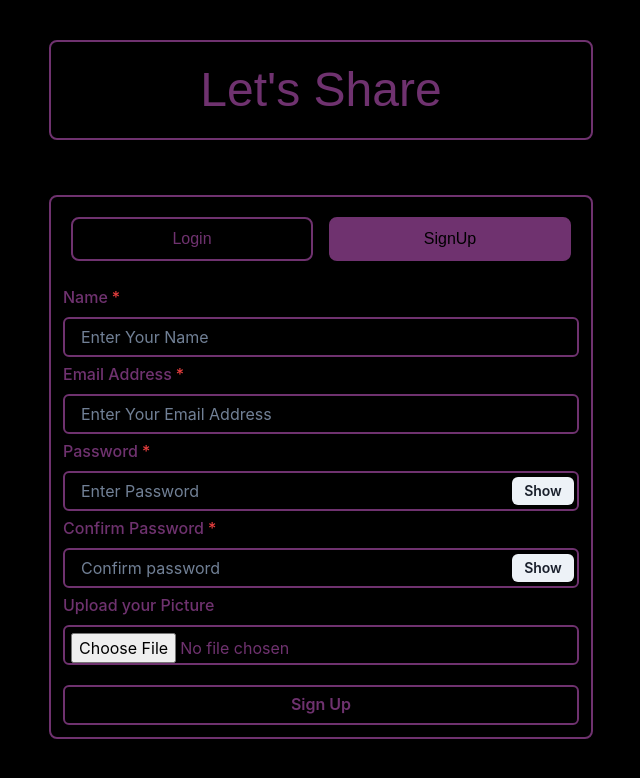
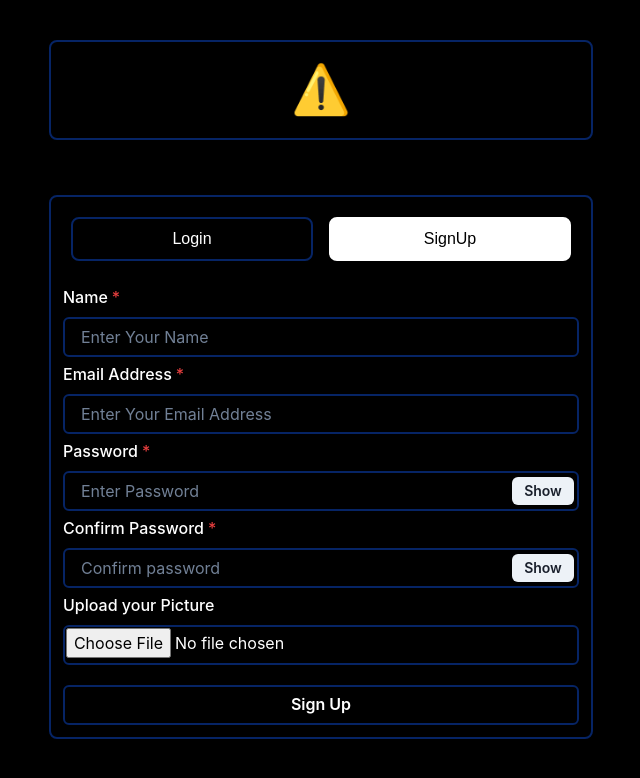
Before and after one commit to asmita18ashii/Mern-Chat-App, a React (Create React App) app in the folder frontend/: page / in a window 1280 px wide. Both pictures are taken after a click on the item "SignUp". Shown: the top 778 px of the page, without its empty margins (319-959 px from the left). Built offline with nearby package versions, Linux system fonts and the light colour scheme.

Commit message:
theme changed

```diff
--- a/frontend/package.json
+++ b/frontend/package.json
@@ -9,12 +9,14 @@
     "@cloudinary/url-gen": "^1.19.0",
     "@emotion/react": "^11.11.4",
     "@emotion/styled": "^11.11.5",
+    "@lottiefiles/react-lottie-player": "^3.5.4",
     "@testing-library/jest-dom": "^5.17.0",
     "@testing-library/react": "^13.4.0",
     "@testing-library/user-event": "^13.5.0",
     "axios": "^1.6.8",
     "framer-motion": "^11.1.1",
     "i": "^0.3.7",
+    "lottie-react": "^2.4.0",
     "npm": "^10.5.2",
     "react": "^18.2.0",
     "react-dom": "^18.2.0",
--- a/frontend/src/Pages/Homepage.js
+++ b/frontend/src/Pages/Homepage.js
@@ -9,8 +9,8 @@ import Login from "../components/Authentication/Login";
 import Signup from "../components/Authentication/Signup";
 import './Homepage.css';
 import ResetPass from "../components/Authentication/ResetPassword";
-
-
+import { Player } from "@lottiefiles/react-lottie-player";
+import loadingImg from  "../animations/loading.json"
 function Homepage() {
   const history = useHistory();
   const [forgotTab, setForgotTab] = useState(false);
@@ -52,11 +52,16 @@ function Homepage() {
         w="100%"
         m="40px 0 15px 0"
         borderRadius="lg"
-        borderColor="rgb(111, 50, 111)"
+        borderColor="rgb(6, 36, 101)"
         borderWidth="2px"
       >
-        <Text fontSize="5xl" fontFamily="fantasy" fontWeight="500" color="rgb(111, 50, 111)" fontStyle="Bold">
-          Let's Share
+        <Text fontSize="5xl" fontFamily="fantasy" fontWeight="500" color="rgb(6, 36, 101)" fontStyle="Bold">
+          <Player
+            autoplay
+            loop
+            mode="normal"
+            src={{loadingImg}} style={{ width: "300px", height: "300px" }}
+          ></Player>
         </Text>
       </Box>
       <Box display="flex"
@@ -65,7 +70,7 @@ function Homepage() {
         w="100%"
         m="40px 0 15px 0"
         borderRadius="lg"
-        borderColor="rgb(111, 50, 111)"
+        borderColor="rgb(6, 36, 101)"
         borderWidth="2px">
 
         <div className="tabs">
@@ -105,7 +110,7 @@ function Homepage() {
               </>
             }
           </ul>
-          <div id="login-panel"  className="tab-panel">
+          <div id="login-panel" className="tab-panel">
             <Login />
             <small
               className='forget-txt'
--- a/frontend/src/components/Authentication/Login.js
+++ b/frontend/src/components/Authentication/Login.js
@@ -93,6 +93,10 @@ const Login = () => {
           type="email"
           placeholder="Enter Your Email Address"
           onChange={(e) => setEmail(e.target.value)}
+          _focus={
+            {border : "none"}
+          }
+
         />
       </FormControl>
       <FormControl id="password" isRequired>
@@ -106,8 +110,8 @@ const Login = () => {
           />
           <InputRightElement width="4.5rem">
             <Button
-              borderColor="rgb(111, 50, 111)"
-              color="rgb(111, 50, 111)"
+              borderColor="rgb(6, 36, 101)"
+              color="rgb(6, 36, 101)"
               borderWidth="2px"
               h="1.75rem"
               size="sm"
@@ -120,19 +124,17 @@ const Login = () => {
       <Button
         width="100%"
         backgroundColor="black"
-        borderColor="rgb(111, 50, 111)"
-        color="rgb(111, 50, 111)"
+        borderColor="rgb(6, 36, 101)"
+        color="white"
         borderWidth="2px"
         style={{ marginTop: 15 }}
         onClick={submitHandler}
         isLoading={loading}
         _hover={{
-          bg: "rgb(111, 50, 111)", // Background color on hover
-          color: "black", // Text color on hover
+          bg: "rgb(6, 36, 101)", // Background color on hover
         }}
         _active={{
-          bg: "rgb(111, 50, 111)", // Background color on hover
-          color: "black", // Text color when active
+          bg: "rgb(6, 36, 101)", // Background color on hover
         }}
       >
         Login
--- a/frontend/src/components/Authentication/ResetPassword.js
+++ b/frontend/src/components/Authentication/ResetPassword.js
@@ -128,20 +128,18 @@ const ResetPassword = ({ onCompletion }) => {
 
             <Button
                 backgroundColor="black"
-                borderColor="rgb(111, 50, 111)"
-                color="rgb(111, 50, 111)"
+                borderColor="rgb(6, 36, 101)"
+                color="white"
                 borderWidth="2px"
                 width="100%"
                 style={{ marginTop: 15 }}
                 onClick={submitHandler}
                 isLoading={loading}
                 _hover={{
-                    bg: "rgb(111, 50, 111)", // Background color on hover
-                    color: "black", // Text color on hover
+                    bg: "rgb(6, 36, 101)", // Background color on hover
                 }}
                 _active={{
-                    bg: "rgb(111, 50, 111)", // Background color on hover
-                    color: "black", // Text color when active
+                    bg: "rgb(6, 36, 101)", // Background color on hover
                 }}
             >
                 {loading ? 'Loading...' : 'Submit'}
--- a/frontend/src/components/Authentication/Signup.js
+++ b/frontend/src/components/Authentication/Signup.js
@@ -10,6 +10,8 @@ const baseURL = process.env.REACT_APP_BASE_URL;
 
 const Signup = () => {
   const [show, setShow] = useState(false);
+  const [show2, setShow2] = useState(false);
+
   const handleClick = () => setShow(!show);
   const toast = useToast();
   const history = useHistory();
@@ -51,7 +53,7 @@ const Signup = () => {
         },
       };
       const { data } = await axios.post(
-       `${baseURL}/user`,
+        `${baseURL}/user`,
         {
           name,
           email,
@@ -143,6 +145,14 @@ const Signup = () => {
           type="email"
           placeholder="Enter Your Email Address"
           onChange={(e) => setEmail(e.target.value)}
+          _focus={{
+            shadow:"none",
+            boxShadow:"none"
+          }}
+          _active={{
+            shadow:"none",
+            boxShadow:"none"
+          }}
         />
       </FormControl>
       <FormControl id="password" isRequired>
@@ -164,13 +174,13 @@ const Signup = () => {
         <FormLabel>Confirm Password</FormLabel>
         <InputGroup size="md">
           <Input
-            type={show ? "text" : "password"}
+            type={show2 ? "text" : "password"}
             placeholder="Confirm password"
             onChange={(e) => setConfirmpassword(e.target.value)}
           />
           <InputRightElement width="4.5rem">
-            <Button h="1.75rem" size="sm" onClick={handleClick}>
-              {show ? "Hide" : "Show"}
+            <Button h="1.75rem" size="sm" onClick={() => setShow2(!show2)}>
+              {show2 ? "Hide" : "Show"}
             </Button>
           </InputRightElement>
         </InputGroup>
@@ -179,27 +189,25 @@ const Signup = () => {
         <FormLabel>Upload your Picture</FormLabel>
         <Input
           type="file"
-          p={1.5}
+          p={0.9}
           accept="image/*"
           onChange={(e) => postDetails(e.target.files[0])}
         />
       </FormControl>
       <Button
         backgroundColor="black"
-        borderColor="rgb(111, 50, 111)"
-        color="rgb(111, 50, 111)"
+        borderColor="rgb(6, 36, 101)"
+        color="white"
         borderWidth="2px"
         width="100%"
         style={{ marginTop: 15 }}
         onClick={submitHandler}
         isLoading={picLoading}
         _hover={{
-          bg: "rgb(111, 50, 111)", // Background color on hover
-          color: "black", // Text color on hover
+          bg: "rgb(6, 36, 101)", // Background color on hover
         }}
         _active={{
-          bg: "rgb(111, 50, 111)", // Background color on hover
-          color: "black", // Text color when active
+          bg: "rgb(6, 36, 101)", // Background color on hover
         }}
       >
         Sign Up
--- a/frontend/src/components/SingleChat.js
+++ b/frontend/src/components/SingleChat.js
@@ -223,7 +223,7 @@ const SingleChat = ({ fetchAgain, setFetchAgain }) => {
             >
               {istyping ? (
                 <div>
-                  loading
+                  <img src="https://app.lottiefiles.com/animation/4f892c67-fc5e-449a-9a9a-926d53283cc7" alt="loading animtion"/>
                 </div>
               ) : (
                 <></>
--- a/frontend/src/index.css
+++ b/frontend/src/index.css
@@ -20,8 +20,11 @@ label,
 input {
   color: var(--text-color) !important;
 }
+input:focus{
+  outline: none !important;
+}
 
 button:hover,button:active{
-    background-color: "rgb(111, 50, 111)" !important;
+    background-color: "rgb(6, 36, 101)" !important;
     color: "black" !important;
 }
--- a/frontend/src/theme.css
+++ b/frontend/src/theme.css
@@ -6,9 +6,9 @@
     --box-background:#f83838;
     --box-background-color: #FFFACD;
     --input-background-color: #E6E6FA;
-    --text-color:rgb(111, 50, 111);
-    --border-color: rgb(111, 50, 111);
+    --text-color:white;
+    --border-color: rgb(6, 36, 101);
     --hover-color: #4682B4;
-    --active-color: rgb(111, 50, 111);
+    --active-color: white;
     --shadow-color: rgba(153, 155, 155, 0.3);
 }
```
Also changed, not shown: frontend/src/animations/loading.json (added, +1 -0 lines), 1 other file (tests, documents, lock files or other folders).
